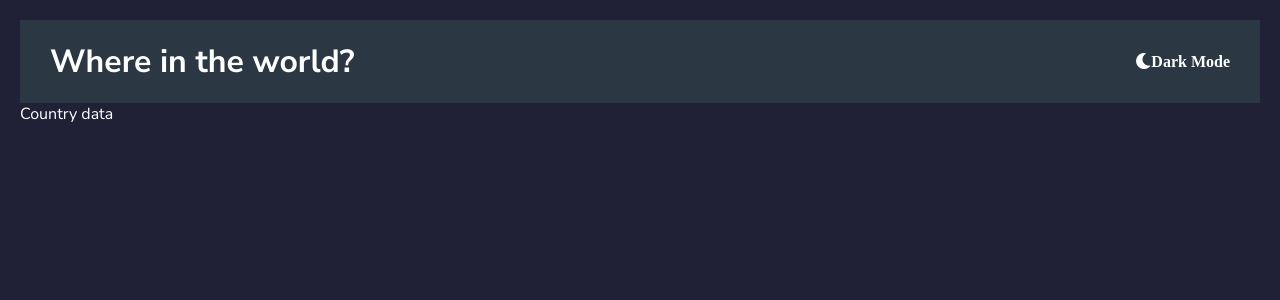
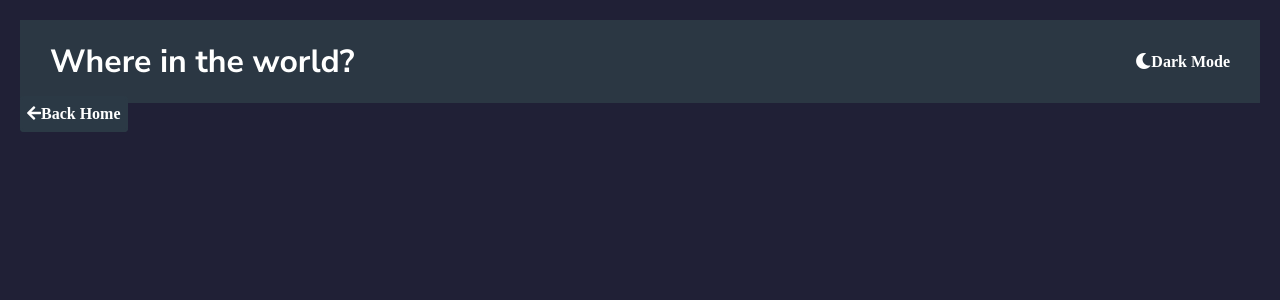
Before and after one commit to jorgediazok/react-flags-api, a React (Create React App) app: page /countries/1 in a window 1280 px wide. Shown: the top 300 px of the page. Built offline with nearby package versions, Linux system fonts and the light colour scheme; no server answers.

Commit message:
fetching data to country component

```diff
--- a/src/components/Countries.js
+++ b/src/components/Countries.js
@@ -52,14 +52,16 @@ const Countries = () => {
                   <h4>
                     Capital: <span>{capital}</span>
                   </h4>
-                  <Link to={`/countries/${name}`} className="btn">
-                    Learn More
+                  <div className="buttons">
+                    <Link to={`/countries/${name}`}>
+                      <button className="btn">Learn More</button>
                     </Link>
                     <button
                       className="btn"
                       onClick={() => removeCountry(numericCode)}>
                       Remove Country
                     </button>
+                  </div>
                 </div>
               </div>
             </article>
--- a/src/components/Country.js
+++ b/src/components/Country.js
@@ -1,7 +1,30 @@
-import React from 'react';
+import React, { useState, useEffect } from 'react';
+import { Link, useParams } from 'react-router-dom';
+import '../styles/Country.css';
 
 const Country = () => {
-  return <>Country data</>;
+  const [country, setCountry] = useState([]);
+  const { name } = useParams();
+
+  useEffect(() => {
+    const fetchCountryData = async () => {
+      const response = await fetch(
+        `https://restcountries.eu/rest/v2/name/${name}`
+      );
+      const country = await response.json();
+      setCountry(country);
+      console.log(country);
+    };
+    fetchCountryData();
+  }, [name]);
+
+  return (
+    <>
+      <Link to="/" className="btn btn-light">
+        <i className="fas fa-arrow-left">Back Home</i>
+      </Link>
+    </>
+  );
 };
 
 export default Country;
--- a/src/styles/Countries.css
+++ b/src/styles/Countries.css
@@ -33,6 +33,29 @@
   font-weight: 300;
 }
 
+.buttons {
+  display: flex;
+  align-items: center;
+  justify-content: space-between;
+}
+
+.btn {
+  background-color: var(--dark-bg-color);
+  cursor: pointer;
+  padding: 5px;
+  margin-top: 10px;
+  text-decoration: none;
+  color: #fff;
+  border: 2px solid var(--dark-bg-color);
+  border-radius: 4px;
+  transition: 0.4s;
+}
+
+.btn:hover {
+  background-color: #fff;
+  color: var(--dark-bg-color);
+}
+
 @media (min-width: 640px) {
   .grid {
     grid-template-columns: repeat(2, 1fr);
--- /dev/null
+++ b/src/styles/Country.css
@@ -0,0 +1,5 @@
+.btn-light {
+  background-color: var(--article-color);
+  border: 2px solid var(--article-color);
+  padding: 5px;
+}
```
Lines whose indentation alone changed are shown as unchanged.
